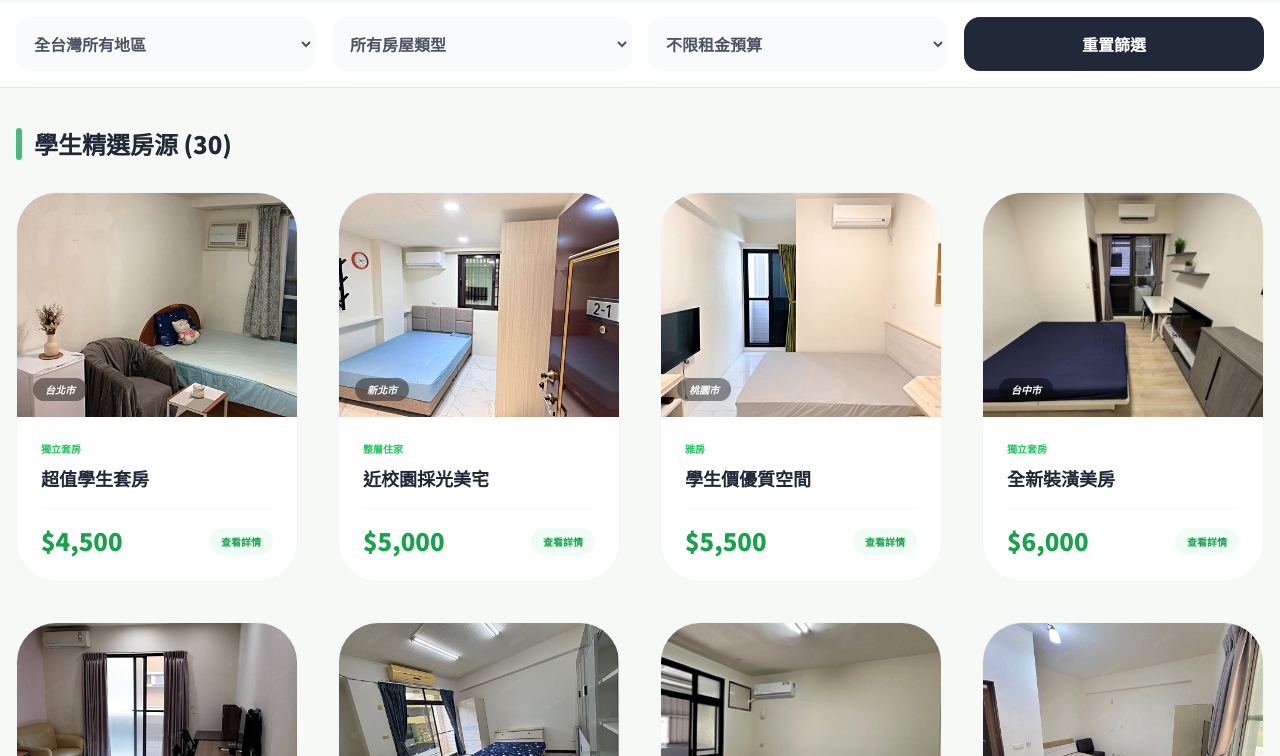
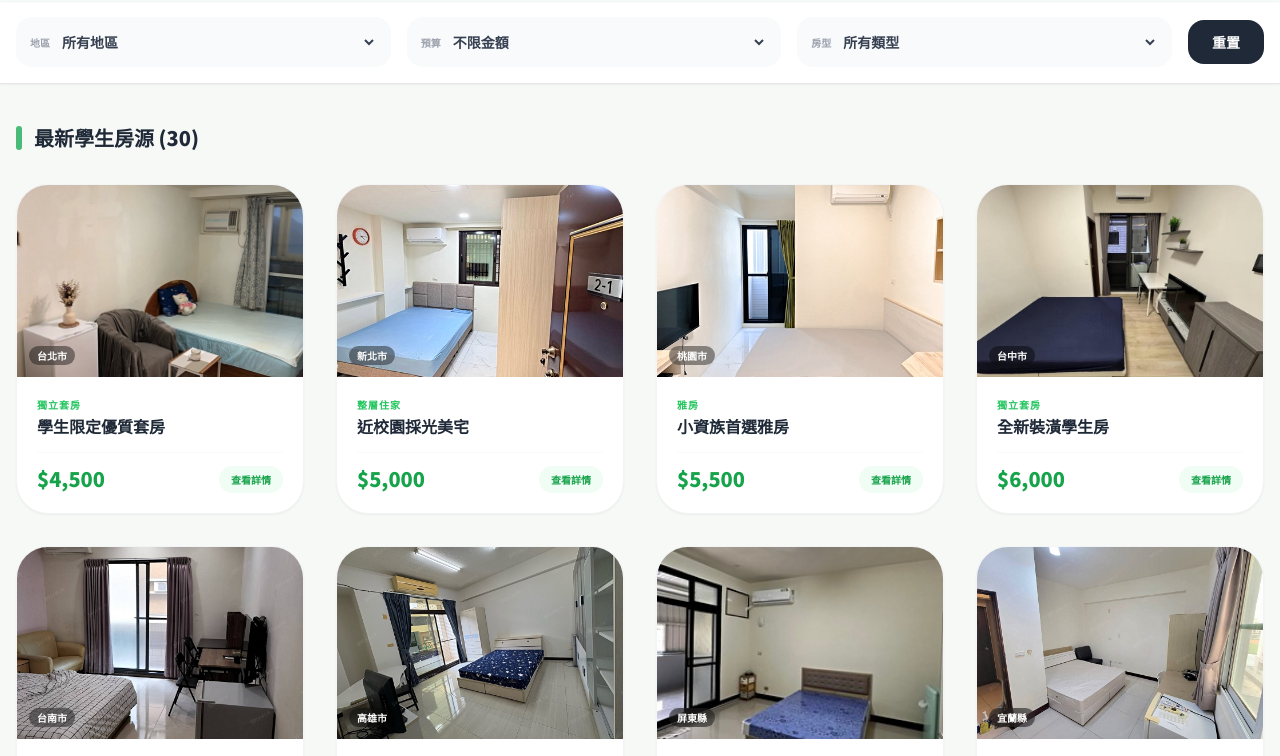
Before and after one commit to linhoanh280505-bot/my-rent-site, a plain HTML site: page index.html in a window 1280 px wide. Shown: the part 80-836 px from the top of the page. Drawn offline with nearby package versions, Linux system fonts and the light colour scheme.

Commit message:
Update index.html

```diff
--- a/index.html
+++ b/index.html
@@ -3,7 +3,7 @@
 <head>
     <meta charset="UTF-8">
     <meta name="viewport" content="width=device-width, initial-scale=1.0">
-    <title>Tyni House - 租屋平台 </title>
+    <title>Tyni House - 學生租屋平台 </title>
     <script src="https://cdn.tailwindcss.com"></script>
     <script src="https://unpkg.com/vue@3/dist/vue.global.js"></script>
     <style>
@@ -12,7 +12,7 @@
         .primary-green { color: #48bb78; }
         .bg-primary-green { background-color: #48bb78; }
         .card-hover { transition: all 0.4s cubic-bezier(0.175, 0.885, 0.32, 1.275); }
-        .card-hover:hover { transform: translateY(-10px); box-shadow: 0 25px 50px -12px rgba(0, 0, 0, 0.15); }
+        .card-hover:hover { transform: translateY(-8px); box-shadow: 0 20px 40px -10px rgba(0, 0, 0, 0.1); }
         .no-scrollbar::-webkit-scrollbar { display: none; }
         [v-cloak] { display: none; }
     </style>
@@ -22,101 +22,114 @@
         <!-- 導覽列 -->
         <nav class="bg-white shadow-sm sticky top-0 z-50 border-b border-green-50">
             <div class="container mx-auto px-4 h-20 flex justify-between items-center">
-                <!-- Logo 區 -->
                 <div class="flex items-center gap-3 cursor-pointer" @click="resetFilter">
                     <img src="logo.jpeg" alt="Logo" class="h-12 w-auto rounded-lg" onerror="this.src='https://via.placeholder.com/50/48bb78/fff?text=TD'">
                     <div class="flex flex-col">
                         <span class="text-xl font-black primary-green leading-tight">Tyni House</span>
-                        <span class="text-[10px] text-gray-400 font-bold uppercase tracking-widest">{{ lang === 'zh' ? '4120C214 玲情怡' : '4120C214 Tình Di' }}</span>
+                        <span class="text-[10px] text-gray-400 font-bold tracking-widest uppercase">4120C214 玲情怡</span>
                     </div>
                 </div>
 
-                <!-- 語系切換與用戶區 -->
                 <div class="flex items-center gap-4">
-                    <button @click="toggleLang" class="bg-green-50 text-green-600 border border-green-200 px-3 py-1.5 rounded-full text-xs font-bold hover:bg-green-600 hover:text-white transition">
+                    <button @click="toggleLang" class="bg-green-50 text-green-600 border border-green-200 px-3 py-1.5 rounded-full text-xs font-bold hover:bg-green-600 hover:text-white transition shadow-sm">
                         {{ lang === 'zh' ? 'Tiếng Việt' : '中文介面' }}
                     </button>
-
                     <template v-if="!currentUser">
                         <button @click="openModal('login')" class="text-gray-500 hover:text-green-600 font-bold text-sm">{{ t.login }}</button>
                     </template>
                     <template v-else>
                         <div class="flex items-center gap-2">
-                            <span class="text-gray-700 font-bold text-sm">Hi, {{ currentUser.name }}</span>
-                            <button @click="logout" class="text-red-400 text-xs underline">{{ t.logout }}</button>
+                            <span class="text-gray-700 font-bold text-sm">👤 {{ currentUser.name }}</span>
+                            <button @click="logout" class="text-red-400 text-[10px] underline">{{ t.logout }}</button>
                         </div>
                     </template>
                 </div>
             </div>
         </nav>
 
-        <!-- 篩選列 -->
-        <div class="bg-white border-b sticky top-20 z-40">
-            <div class="container mx-auto p-4 grid grid-cols-1 md:grid-cols-4 gap-4">
-                <select v-model="filter.city" class="border-2 border-gray-50 p-3 rounded-2xl bg-gray-50 focus:border-green-400 outline-none transition font-bold text-gray-600">
+        <!-- 橫向篩選列 (Horizontal Filter Bar) -->
+        <div class="bg-white border-b sticky top-20 z-40 shadow-sm overflow-x-auto no-scrollbar">
+            <div class="container mx-auto px-4 py-4 min-w-[600px] md:min-w-0">
+                <div class="flex flex-row items-center gap-4">
+                    <!-- 地區選擇 -->
+                    <div class="flex-1 flex items-center bg-gray-50 border-2 border-gray-50 rounded-2xl px-3 hover:border-green-300 transition">
+                        <span class="text-[10px] text-gray-400 font-bold mr-2 whitespace-nowrap">{{ t.areaLabel }}</span>
+                        <select v-model="filter.city" class="bg-transparent w-full py-3 text-sm font-bold text-gray-700 outline-none">
                             <option value="">{{ t.allAreas }}</option>
                             <option v-for="c in cities" :value="c">{{c}}</option>
                         </select>
-                <select v-model="filter.type" class="border-2 border-gray-50 p-3 rounded-2xl bg-gray-50 focus:border-green-400 outline-none transition font-bold text-gray-600">
+                    </div>
+
+                    <!-- 價格選擇 -->
+                    <div class="flex-1 flex items-center bg-gray-50 border-2 border-gray-50 rounded-2xl px-3 hover:border-green-300 transition">
+                        <span class="text-[10px] text-gray-400 font-bold mr-2 whitespace-nowrap">{{ t.priceLabelSelect }}</span>
+                        <select v-model="filter.priceRange" class="bg-transparent w-full py-3 text-sm font-bold text-gray-700 outline-none">
+                            <option value="all">{{ t.allPrice }}</option>
+                            <option value="0-6000">{{ t.price1 }}</option>
+                            <option value="6001-8000">{{ t.price2 }}</option>
+                            <option value="8001-999999">{{ t.price3 }}</option>
+                        </select>
+                    </div>
+
+                    <!-- 房型選擇 -->
+                    <div class="flex-1 flex items-center bg-gray-50 border-2 border-gray-50 rounded-2xl px-3 hover:border-green-300 transition">
+                        <span class="text-[10px] text-gray-400 font-bold mr-2 whitespace-nowrap">{{ t.typeLabel }}</span>
+                        <select v-model="filter.type" class="bg-transparent w-full py-3 text-sm font-bold text-gray-700 outline-none">
                             <option value="">{{ t.allTypes }}</option>
                             <option value="獨立套房">{{ t.type1 }}</option>
                             <option value="整層住家">{{ t.type2 }}</option>
                             <option value="雅房">{{ t.type3 }}</option>
                         </select>
-                <select v-model="filter.priceRange" class="border-2 border-gray-50 p-3 rounded-2xl bg-gray-50 focus:border-green-400 outline-none transition font-bold text-gray-600">
-                    <option value="all">{{ t.allPrice }}</option>
-                    <option value="0-6000">{{ t.price1 }}</option>
-                    <option value="6001-8000">{{ t.price2 }}</option>
-                    <option value="8001-999999">{{ t.price3 }}</option>
-                </select>
-                <button @click="resetFilter" class="bg-gray-800 text-white font-bold py-3 rounded-2xl hover:bg-black transition active:scale-95">
+                    </div>
+
+                    <!-- 重置按鈕 -->
+                    <button @click="resetFilter" class="bg-gray-800 text-white font-bold px-6 py-3 rounded-2xl hover:bg-black transition active:scale-95 whitespace-nowrap text-sm">
                         {{ t.resetBtn }}
                     </button>
                 </div>
             </div>
+        </div>
 
-        <!-- 房源列表 -->
+        <!-- 列表主體 -->
         <main class="container mx-auto py-10 px-4">
-            <h2 class="text-2xl font-black text-gray-800 mb-8 flex items-center gap-3">
-                <span class="w-1.5 h-8 bg-primary-green rounded-full"></span>
+            <h2 class="text-xl font-black text-gray-800 mb-8 flex items-center gap-3">
+                <span class="w-1.5 h-6 bg-primary-green rounded-full"></span>
                 {{ t.listTitle }} ({{ filteredHouses.length }})
             </h2>
 
-            <div class="grid grid-cols-1 sm:grid-cols-2 lg:grid-cols-3 xl:grid-cols-4 gap-10">
-                <div v-for="h in filteredHouses" :key="h.id" @click="selectedHouse = h" class="bg-white rounded-[2.5rem] border border-gray-100 overflow-hidden card-hover flex flex-col group cursor-pointer relative">
-                    <div class="relative h-56 overflow-hidden">
-                        <img :src="h.img" class="w-full h-full object-cover transition duration-500 group-hover:scale-110">
-                        <div class="absolute bottom-4 left-4 bg-black/40 text-white text-[10px] font-bold px-3 py-1 rounded-full backdrop-blur-md italic">
+            <div class="grid grid-cols-1 sm:grid-cols-2 lg:grid-cols-3 xl:grid-cols-4 gap-8">
+                <div v-for="h in filteredHouses" :key="h.id" @click="selectedHouse = h" class="bg-white rounded-[2rem] border border-gray-100 overflow-hidden card-hover flex flex-col group cursor-pointer relative shadow-sm">
+                    <div class="relative h-48 overflow-hidden">
+                        <img :src="h.img" class="w-full h-full object-cover transition duration-500 group-hover:scale-105">
+                        <div class="absolute bottom-3 left-3 bg-black/40 text-white text-[10px] font-bold px-2 py-0.5 rounded-full backdrop-blur-md">
                             {{h.city}}
                         </div>
                     </div>
-                    <div class="p-6">
-                        <div class="text-[10px] font-bold text-green-500 mb-2">{{ lang === 'zh' ? h.type : h.typeVN }}</div>
-                        <h3 class="text-lg font-bold text-gray-800 mb-4 line-clamp-1 group-hover:text-green-600 transition">
-                            {{ lang === 'zh' ? h.title : h.titleVN }}
-                        </h3>
-                        <div class="flex justify-between items-center border-t border-gray-50 pt-4">
-                            <div class="text-2xl font-black text-green-600">${{h.price.toLocaleString()}}</div>
-                            <span class="text-[10px] font-bold bg-green-50 text-green-600 px-3 py-1.5 rounded-full uppercase">{{ t.viewDetail }}</span>
+                    <div class="p-5">
+                        <div class="text-[10px] font-bold text-green-500 mb-1 uppercase tracking-widest">{{ lang === 'zh' ? h.type : h.typeVN }}</div>
+                        <h3 class="text-md font-bold text-gray-800 mb-4 line-clamp-1 leading-tight">{{ lang === 'zh' ? h.title : h.titleVN }}</h3>
+                        <div class="flex justify-between items-center border-t border-gray-50 pt-3">
+                            <div class="text-xl font-black text-green-600">${{h.price.toLocaleString()}}</div>
+                            <span class="text-[10px] font-bold bg-green-50 text-green-600 px-3 py-1.5 rounded-full">{{ t.viewDetail }}</span>
                         </div>
                     </div>
                 </div>
             </div>
         </main>
 
-        <!-- 詳情視窗 (包含預約邏輯) -->
+        <!-- 詳情視窗 (須登入預約) -->
         <div v-if="selectedHouse" class="fixed inset-0 bg-green-950/40 backdrop-blur-md z-[100] flex items-center justify-center p-4" @click.self="selectedHouse = null">
-            <div class="bg-white w-full max-w-5xl max-h-[90vh] rounded-[3rem] overflow-hidden relative flex flex-col md:flex-row shadow-2xl animate-in zoom-in duration-300">
+            <div class="bg-white w-full max-w-5xl max-h-[90vh] rounded-[2.5rem] overflow-hidden relative flex flex-col md:flex-row shadow-2xl animate-in zoom-in duration-300">
                 <button @click="selectedHouse = null" class="absolute top-6 right-6 z-10 bg-white shadow-xl rounded-full w-10 h-10 font-bold">✕</button>
                 <div class="w-full md:w-3/5 h-64 md:h-auto overflow-hidden">
                     <img :src="selectedHouse.img" class="w-full h-full object-cover">
                 </div>
-                <div class="w-full md:w-2/5 p-8 md:p-12 overflow-y-auto no-scrollbar flex flex-col bg-white">
+                <div class="w-full md:w-2/5 p-8 overflow-y-auto no-scrollbar bg-white flex flex-col">
                     <span class="text-xs font-bold text-green-500 bg-green-50 px-3 py-1 rounded-full uppercase w-fit">{{ lang === 'zh' ? selectedHouse.type : selectedHouse.typeVN }}</span>
-                    <h2 class="text-3xl font-black text-gray-800 mt-4 mb-2 leading-tight">{{ lang === 'zh' ? selectedHouse.title : selectedHouse.titleVN }}</h2>
+                    <h2 class="text-2xl font-black text-gray-800 mt-4 mb-2 leading-tight">{{ lang === 'zh' ? selectedHouse.title : selectedHouse.titleVN }}</h2>
                     <p class="text-xs text-gray-400 mb-6">{{ selectedHouse.city }} · 近校園優質房源</p>
 
-                    <div class="grid grid-cols-2 gap-4 mb-8">
+                    <div class="grid grid-cols-2 gap-4 mb-6">
                         <div class="bg-gray-50 p-4 rounded-2xl">
                             <span class="text-[10px] text-gray-400 font-bold uppercase">{{ t.priceLabel }}</span>
                             <div class="text-xl font-black text-green-600">${{ selectedHouse.price.toLocaleString() }}</div>
@@ -127,41 +140,38 @@
                         </div>
                     </div>
 
-                    <div class="mb-8">
+                    <div class="mb-6">
                         <h4 class="font-bold text-gray-800 text-sm mb-4 border-b border-gray-100 pb-2">{{ t.equipLabel }}</h4>
                         <div class="flex flex-wrap gap-2">
                             <span v-for="tag in t.equipList" class="text-[10px] font-bold border border-green-100 bg-green-50 text-green-600 px-3 py-2 rounded-xl">✓ {{ tag }}</span>
                         </div>
                     </div>
 
-                    <!-- 預約看房按鈕 (檢查登入) -->
-                    <button @click="handleBooking" class="w-full bg-primary-green text-white py-5 rounded-2xl font-black text-lg shadow-xl shadow-green-100 hover:brightness-105 active:scale-95 transition mt-auto">
+                    <button @click="handleBooking" class="w-full bg-primary-green text-white py-4 rounded-2xl font-black text-lg shadow-xl hover:brightness-105 transition mt-auto">
                         {{ t.contactBtn }}
                     </button>
                 </div>
             </div>
         </div>
 
-        <!-- 登入與註冊視窗 -->
+        <!-- 登錄註冊視窗 -->
         <div v-if="activeModal" class="fixed inset-0 bg-green-950/50 backdrop-blur-md z-[110] flex items-center justify-center p-4" @click.self="activeModal = null">
-            <div class="bg-white w-full max-w-sm rounded-[3rem] p-10 shadow-2xl relative animate-in zoom-in duration-300">
+            <div class="bg-white w-full max-w-sm rounded-[3rem] p-10 shadow-2xl relative">
                 <button @click="activeModal = null" class="absolute top-6 right-6 text-gray-300">✕</button>
                 <div class="text-center mb-8">
-                    <div class="text-4xl mb-2">🌿</div>
+                    <div class="text-4xl mb-2">🏠</div>
                     <h3 class="text-2xl font-black text-gray-800">{{ activeModal === 'login' ? t.login : t.register }}</h3>
                     <p v-if="loginRedirectNotice" class="text-red-500 text-xs mt-2 font-bold">{{ t.loginNotice }}</p>
                 </div>
                 <div class="space-y-4">
-                    <input v-if="activeModal === 'register'" v-model="authForm.name" type="text" :placeholder="t.nameInput" class="w-full bg-gray-50 p-4 rounded-2xl outline-none focus:ring-2 focus:ring-green-400 transition">
-                    <input v-model="authForm.email" type="email" placeholder="Email" class="w-full bg-gray-50 p-4 rounded-2xl outline-none focus:ring-2 focus:ring-green-400 transition">
-                    <input v-model="authForm.password" type="password" placeholder="Password" class="w-full bg-gray-50 p-4 rounded-2xl outline-none focus:ring-2 focus:ring-green-400 transition">
-                    <button @click="submitAuth" class="w-full bg-primary-green text-white py-4 rounded-2xl font-black text-lg shadow-lg hover:brightness-105 transition">
+                    <input v-if="activeModal === 'register'" v-model="authForm.name" type="text" :placeholder="t.nameInput" class="w-full bg-gray-50 p-4 rounded-2xl outline-none focus:ring-2 focus:ring-green-400">
+                    <input v-model="authForm.email" type="email" placeholder="Email" class="w-full bg-gray-50 p-4 rounded-2xl outline-none focus:ring-2 focus:ring-green-400">
+                    <input v-model="authForm.password" type="password" placeholder="Password" class="w-full bg-gray-50 p-4 rounded-2xl outline-none focus:ring-2 focus:ring-green-400">
+                    <button @click="submitAuth" class="w-full bg-primary-green text-white py-4 rounded-2xl font-black text-lg">
                         {{ activeModal === 'login' ? t.loginSubmit : t.registerSubmit }}
                     </button>
-                    <p class="text-center text-xs text-gray-400 mt-4">
-                        <a href="#" @click="activeModal = (activeModal === 'login' ? 'register' : 'login')" class="text-green-500 font-bold underline">
+                    <p class="text-center text-xs text-green-500 font-bold mt-4 underline cursor-pointer" @click="activeModal = (activeModal === 'login' ? 'register' : 'login')">
                         {{ activeModal === 'login' ? t.gotoRegister : t.gotoLogin }}
-                        </a>
                     </p>
                 </div>
             </div>
@@ -185,32 +195,32 @@
 
                 const i18n = {
                     zh: {
-                        login: "登入", logout: "登出", register: "註冊",
-                        loginNotice: "請先登入會員，即可聯絡房東預約",
+                        login: "登入會員", logout: "登出", register: "註冊帳號", loginNotice: "請先登入，即可預約看房",
                         nameInput: "真實姓名", loginSubmit: "立即登入", registerSubmit: "完成註冊",
                         gotoRegister: "還沒有帳號？按此註冊", gotoLogin: "已有帳號？前往登入",
-                        allAreas: "全台灣所有地區", allTypes: "所有房屋類型",
+                        areaLabel: "地區", priceLabelSelect: "預算", typeLabel: "房型",
+                        allAreas: "所有地區", allTypes: "所有類型",
                         type1: "獨立套房", type2: "整層住家", type3: "雅房",
-                        allPrice: "不限租金預算", price1: "6,000元以下", price2: "6,001 - 8,000元", price3: "8,000元以上",
-                        resetBtn: "重置篩選", listTitle: "學生精選房源", viewDetail: "查看詳情",
-                        priceLabel: "租金", sizeLabel: "坪數", equipLabel: "房屋設備",
+                        allPrice: "不限金額", price1: "6,000元以下", price2: "6,001 - 8,000元", price3: "8,000元以上",
+                        resetBtn: "重置", listTitle: "最新學生房源", viewDetail: "查看詳情",
+                        priceLabel: "租金/月", sizeLabel: "坪數", equipLabel: "房屋設備",
                         equipList: ['冷氣', '冰箱', '洗衣機', 'Wi-Fi', '床舖'],
-                        contactBtn: "立即預約看房",
-                        bookingSuccess: "預約成功！房東將會儘快聯絡您。"
+                        contactBtn: "立即預約看房 (Liên hệ xem phòng)",
+                        bookingSuccess: "預約成功！房東將儘快與您聯繫。"
                     },
                     vn: {
-                        login: "Đăng nhập", logout: "Đăng xuất", register: "Đăng ký",
-                        loginNotice: "Vui lòng đăng nhập để liên hệ xem phòng",
-                        nameInput: "Họ và tên", loginSubmit: "Đăng nhập ngay", registerSubmit: "Hoàn tất đăng ký",
+                        login: "Đăng nhập", logout: "Đăng xuất", register: "Đăng ký", loginNotice: "Vui lòng đăng nhập để xem phòng",
+                        nameInput: "Họ và tên", loginSubmit: "Đăng nhập", registerSubmit: "Đăng ký ngay",
                         gotoRegister: "Chưa có tài khoản? Đăng ký", gotoLogin: "Đã có tài khoản? Đăng nhập",
-                        allAreas: "Tất cả khu vực", allTypes: "Loại phòng trọ",
+                        areaLabel: "Vị trí", priceLabelSelect: "Giá", typeLabel: "Loại",
+                        allAreas: "Tất cả khu vực", allTypes: "Tất cả loại phòng",
                         type1: "Phòng khép kín", type2: "Nhà nguyên căn", type3: "Phòng chung chủ",
-                        allPrice: "Mức giá thuê", price1: "Dưới 6.000", price2: "6.001 - 8.000", price3: "Trên 8.000",
+                        allPrice: "Mức giá", price1: "Dưới 6.000", price2: "6.001 - 8.000", price3: "Trên 8.000",
                         resetBtn: "Đặt lại", listTitle: "Phòng trọ đề xuất", viewDetail: "Chi tiết",
                         priceLabel: "Giá thuê", sizeLabel: "Diện tích", equipLabel: "Tiện nghi",
                         equipList: ['Điều hòa', 'Tủ lạnh', 'Máy giặt', 'Wi-Fi', 'Giường'],
-                        contactBtn: "Liên hệ xem phòng",
-                        bookingSuccess: "Đặt lịch thành công! Chủ trọ sẽ sớm liên hệ với bạn."
+                        contactBtn: "Liên hệ xem phòng ngay",
+                        bookingSuccess: "Đặt lịch thành công! Chủ trọ sẽ sớm liên hệ bạn."
                     }
                 };
 
@@ -218,10 +228,9 @@
 
                 const houses = ref([]);
                 const generateData = () => {
-                    const titlesZH = ["超值學生套房", "近校園採光美宅", "學生價優質空間", "全新裝潢美房"];
-                    const titlesVN = ["Trọ SV giá rẻ", "Phòng gần trường sạch đẹp", "Phòng giá SV", "Phòng trọ mới đẹp"];
+                    const titlesZH = ["學生限定優質套房", "近校園採光美宅", "小資族首選雅房", "全新裝潢學生房"];
+                    const titlesVN = ["Phòng SV giá rẻ", "Trọ gần trường sạch đẹp", "Phòng trọ tiện nghi", "Trọ mới hoàn thiện"];
                     const types = ["獨立套房", "整層住家", "雅房"];
-                    const typesVN = ["Phòng khép kín", "Nhà nguyên căn", "Phòng chung chủ"];
                     const prices = [4500, 5000, 5500, 6000, 6400, 7000, 7500, 8000, 8500, 9000];
 
                     for(let i=0; i<30; i++) {
@@ -233,7 +242,6 @@
                             city: cities[i % cities.length],
                             price: prices[i % 10],
                             type: types[i % 3],
-                            typeVN: typesVN[i % 3],
                             size: 5 + (i % 5),
                             img: `${imgNum}.jpeg`,
                             isFav: false
@@ -258,8 +266,7 @@
                 };
 
                 const submitAuth = () => {
-                    if(!authForm.value.email || !authForm.value.password) return alert('Input required');
-                    // 模擬登入：直接將 Email 前綴當作名字
+                    if(!authForm.value.email || !authForm.value.password) return;
                     const name = activeModal.value === 'register' ? authForm.value.name : authForm.value.email.split('@')[0];
                     currentUser.value = { name: name || 'User' };
                     localStorage.setItem('user', JSON.stringify(currentUser.value));
@@ -267,10 +274,7 @@
                     loginRedirectNotice.value = false;
                 };
 
-                const logout = () => {
-                    currentUser.value = null;
-                    localStorage.removeItem('user');
-                };
+                const logout = () => { currentUser.value = null; localStorage.removeItem('user'); };
 
                 const filteredHouses = computed(() => {
                     return houses.value.filter(h => {
```
Lines whose indentation alone changed are shown as unchanged.
